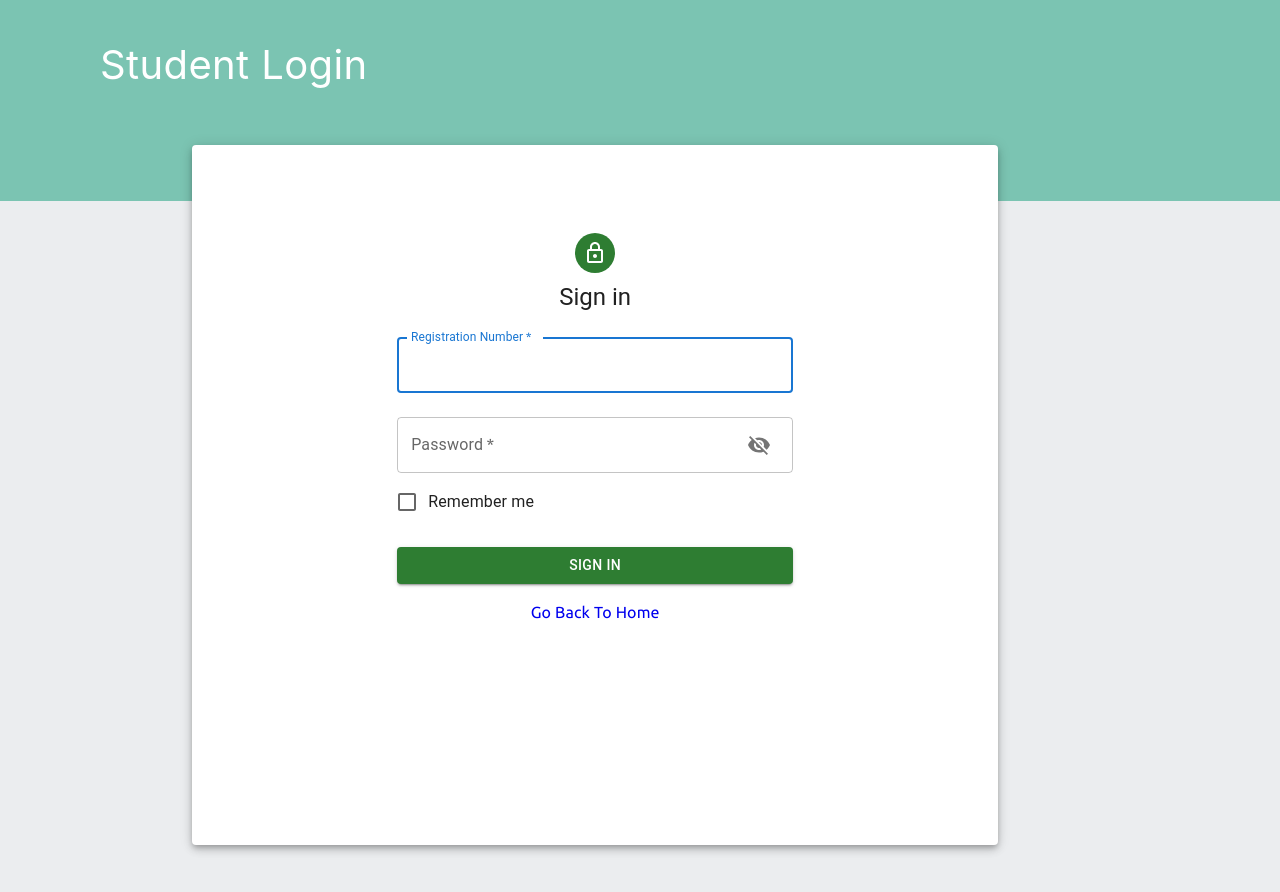
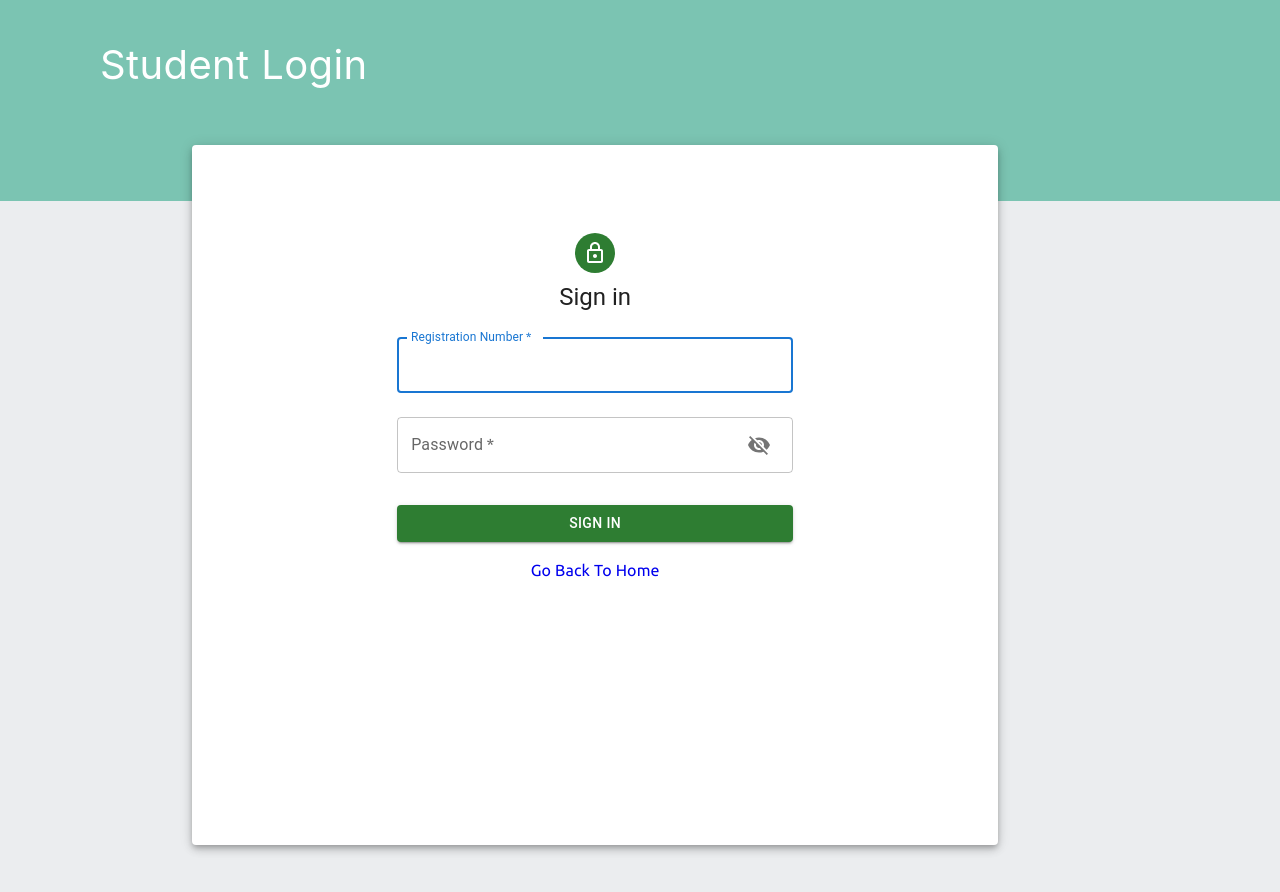
Before and after one commit to mumar389/smit-hms, a React (Create React App) app in the folder client/: page /users/signin in a window 1280 px wide. Shown: the top 892 px of the page. Built offline with nearby package versions, Linux system fonts and the light colour scheme.

Commit message:
Handled App

```diff
--- a/client/src/components/Leave/Approve.jsx
+++ b/client/src/components/Leave/Approve.jsx
@@ -67,7 +67,7 @@ const Approve = () => {
       const response = await res.json();
       const { message } = response;
       SuccessNotify(message);
-      window.open(`${base}/leave/${id}`);
+      window.open(`${base}/leave/${id}`, "_self");
     } else {
       console.log("error");
       ErrorNotify("Error");
--- a/client/src/components/admin/complaint/ComplaintsTable.jsx
+++ b/client/src/components/admin/complaint/ComplaintsTable.jsx
@@ -64,7 +64,8 @@ const ComplaintsTable = (props) => {
       sucessNotify(message);
       // setInterval(() => {
       // }, 650);
-      window.open(`${base}/admin/complains`);
+      window.open(`${base}/admin/complains`, "_self");
+
     }
   };
 
--- a/client/src/components/admin/login/Signin.jsx
+++ b/client/src/components/admin/login/Signin.jsx
@@ -2,9 +2,7 @@ import {
   Button,
   Card,
   CardContent,
-  Checkbox,
   Container,
-  FormControlLabel,
   IconButton,
   InputAdornment,
   TextField,
@@ -58,7 +56,7 @@ const Signin = () => {
       const res = await response.json();
       console.log("Bckend response-:", res);
       SuccessNotify();
-      navigate('/admin/dashboard');
+      navigate("/admin/dashboard");
     }
   };
   React.useEffect(() => {
@@ -172,10 +170,6 @@ const Signin = () => {
                         }}
                       />
 
-                      <FormControlLabel
-                        control={<Checkbox value="remember" color="primary" />}
-                        label="Remember me"
-                      />
                       <Button
                         type="submit"
                         fullWidth
--- a/client/src/components/user/Complains/Display.jsx
+++ b/client/src/components/user/Complains/Display.jsx
@@ -66,7 +66,7 @@ const Display = (props) => {
       sucessNotify(message);
       // setInterval(() => {
       // }, 100);
-      window.open(`${base}/users/get-complains`);
+      window.open(`${base}/users/get-complains`, "_self");
     }
   };
 
@@ -92,7 +92,7 @@ const Display = (props) => {
       sucessNotify(message);
       // setInterval(() => {
       // }, 100);
-      window.open(`${base}/users/get-complains`);
+      window.open(`${base}/users/get-complains`, "_self");
     }
   };
 
--- a/client/src/components/user/RoomChange/Display.jsx
+++ b/client/src/components/user/RoomChange/Display.jsx
@@ -87,7 +87,7 @@ const Display = (props) => {
       errorNotify("Error,, try again!!");
       // setInterval(() => {
       // }, 650);
-      window.open(`${base}/users/get-request`);
+      window.open(`${base}/users/get-request`,"_self");
     }
   };
   return (
--- a/client/src/components/user/leaves/LeaveTable.jsx
+++ b/client/src/components/user/leaves/LeaveTable.jsx
@@ -63,8 +63,8 @@ const LeaveTable = (props) => {
       sucessNotify(message);
       // setInterval(() => {
       // }, 100);
-      // window.open(`${base}/users/get-leave`);
-      window.location.reload();
+      window.open(`${base}/users/get-leave`,"_self");
+
     }
   };
 
--- a/client/src/components/user/login/Login.jsx
+++ b/client/src/components/user/login/Login.jsx
@@ -3,10 +3,6 @@ import Avatar from "@mui/material/Avatar";
 import Button from "@mui/material/Button";
 import CssBaseline from "@mui/material/CssBaseline";
 import TextField from "@mui/material/TextField";
-import FormControlLabel from "@mui/material/FormControlLabel";
-import Checkbox from "@mui/material/Checkbox";
-// import Link from "@mui/material/Link";
-// import Grid from "@mui/material/Grid";
 import Box from "@mui/material/Box";
 import LockOutlinedIcon from "@mui/icons-material/LockOutlined";
 import Typography from "@mui/material/Typography";
@@ -174,11 +170,6 @@ function SignIn() {
                           ),
                         }}
                       />
-
-                      <FormControlLabel
-                        control={<Checkbox value="remember" color="primary" />}
-                        label="Remember me"
-                      />
                       <Button
                         type="submit"
                         fullWidth
--- a/client/src/components/warden/Requests/LeaveTable.jsx
+++ b/client/src/components/warden/Requests/LeaveTable.jsx
@@ -11,7 +11,7 @@ import {
 import { toast } from "react-toastify";
 import TaskAltIcon from "@mui/icons-material/TaskAlt";
 import { useCookies } from "react-cookie";
-import {base} from "../../../url/url"
+import { base } from "../../../url/url";
 
 const errorNotify = (msg) => {
   toast.error(`${msg}`);
@@ -63,7 +63,7 @@ const LeaveTable = (props) => {
       sucessNotify(message);
       // setInterval(() => {
       // }, 100);
-      window.open(`${base}/warden/dashboard`);
+      window.open(`${base}/warden/dashboard`, "_self");
     }
   };
 
```
Also changed, not shown: 8 other files (tests, documents, lock files or other folders).
